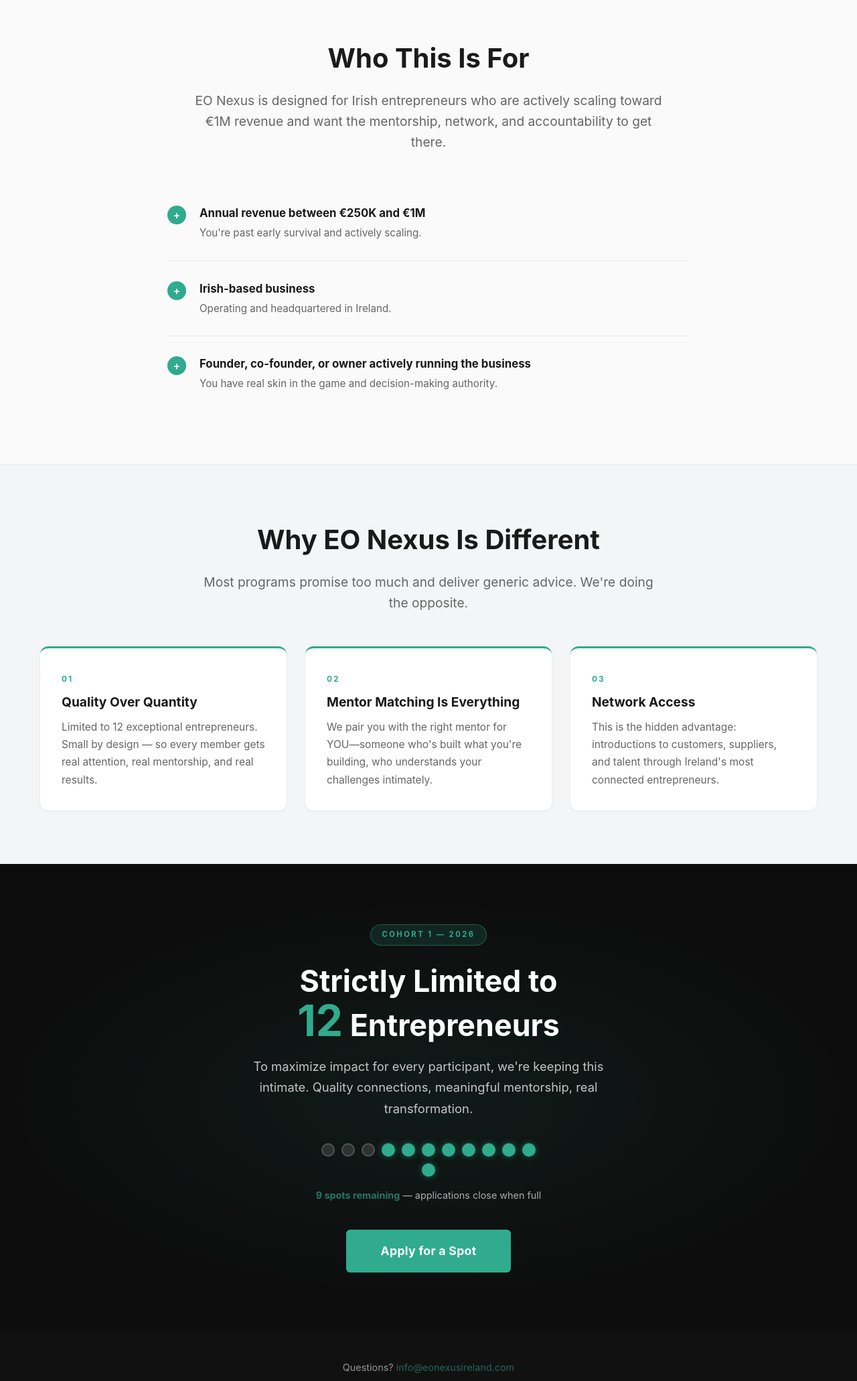
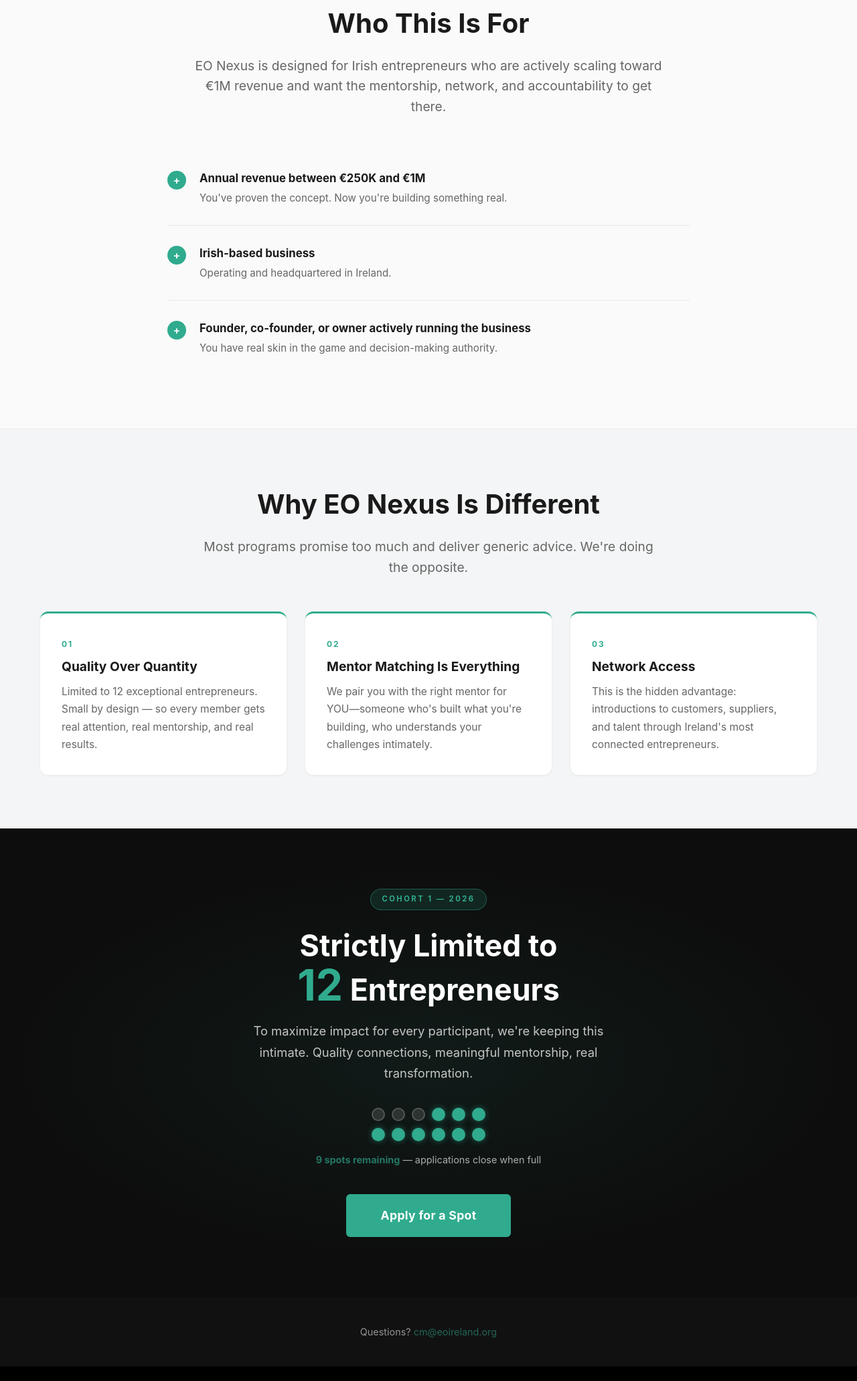
Before and after one commit to FionnBarron1/eonexus, a plain HTML site: page index.html in a window 1280 px wide. Shown: the part 2418-4480 px from the top of the page at 67% size. After the commit the page ends 4458 px from the top, so only its background shows below. Drawn offline with Linux system fonts and the light colour scheme.

Commit message:
update benefit descriptions and change footer contact email; adjust max-width for h2 elements

```diff
--- a/index.html
+++ b/index.html
@@ -113,7 +113,7 @@
                 <div class="benefit-card">
                     <span class="card-number">04</span>
                     <h3>World-Class Events</h3>
-                    <p>Eclectic speaker series, dedicated learning days, and one-of-a-kind experiences. Plus exclusive access to EO Global Leadership Conference in Dublin (April 2026).</p>
+                    <p>Eclectic speaker series, dedicated learning days, and one-of-a-kind experiences.</p>
                 </div>
 
                 <div class="benefit-card">
@@ -143,7 +143,7 @@
                     <span class="criteria-check">+</span>
                     <div>
                         <strong>Annual revenue between €250K and €1M</strong>
-                        <p>You're past early survival and actively scaling.</p>
+                        <p>You've proven the concept. Now you're building something real.</p>
                     </div>
                 </li>
                 <li class="criteria-item">
@@ -226,7 +226,7 @@
 
     <footer class="footer">
         <div class="container">
-            <p>Questions? <a href="mailto:info@eonexusireland.com">info@eonexusireland.com</a></p>
+            <p>Questions? <a href="mailto:cm@eoireland.org">cm@eoireland.org</a></p>
         </div>
     </footer>
 
--- a/styles.css
+++ b/styles.css
@@ -480,7 +480,7 @@
     gap: 10px;
     flex-wrap: wrap;
     margin: 0 auto 16px;
-    max-width: 320px;
+    max-width: 170px;
 }
 
 .spot {
```
